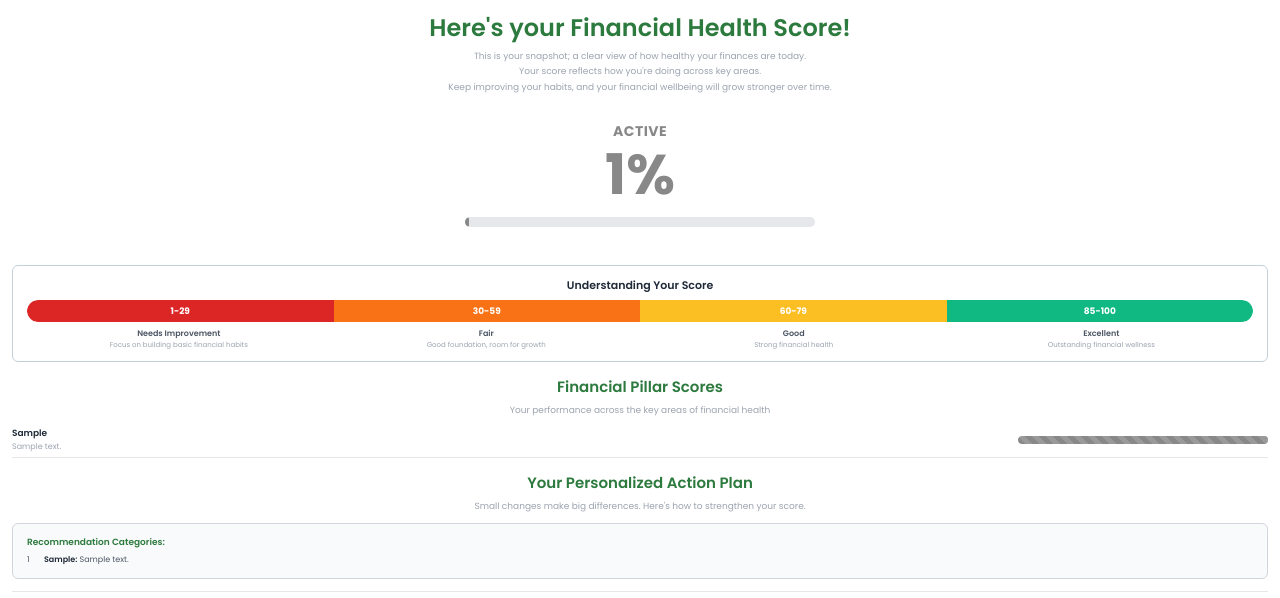
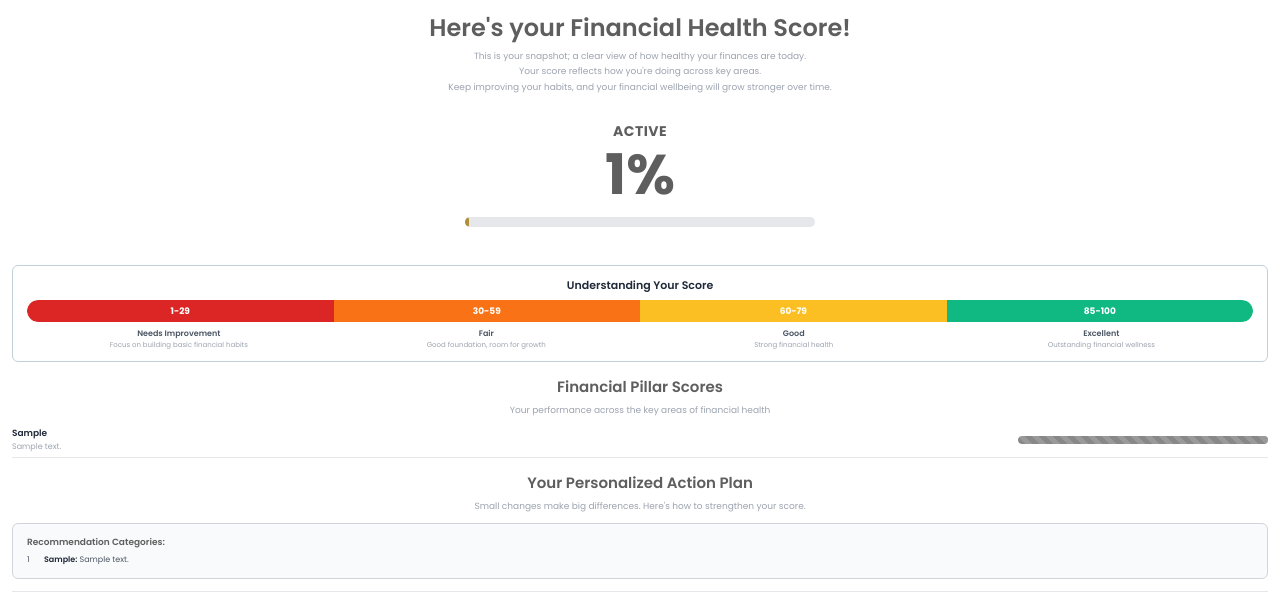
Before and after one commit to ahmadhassan91/uae-financial-backend, a Python web app: template app/reports/templates/financial_clinic_pdf_template.html in a window 1280 px wide. Shown: the part 50-648 px from the top of the page. Run offline with Jinja, Linux system fonts and the light colour scheme; the template is opened without the code that fills it: most values are stand-ins (such as "Sample title", 1, 10 or a date in 2020).

Commit message:
update pdf templete

```diff
--- a/app/reports/templates/financial_clinic_pdf_template.html
+++ b/app/reports/templates/financial_clinic_pdf_template.html
@@ -68,7 +68,7 @@
       .hero-title {
         font-size: 24px;
         font-weight: 600;
-        color: #2d7a3e;
+        color: #5e5e5e;
         margin-bottom: 8px;
         line-height: 1.2;
       }
@@ -216,7 +216,7 @@
       .section-title {
         font-size: 15px;
         font-weight: 600;
-        color: #2d7a3e;
+        color: #5e5e5e;
         text-align: center;
         margin: 14px 0 7px;
       }
@@ -310,7 +310,7 @@
       .recommendations-title {
         font-size: 9px;
         font-weight: 600;
-        color: #2d7a3e;
+        color: #5e5e5e;
         margin-bottom: 6px;
       }
 
@@ -477,16 +477,14 @@
 
       <!-- Score Display -->
       <div class="score-section">
-        <div class="score-label" style="color: {{ status_color }}">
-          {{ status_label }}
-        </div>
-        <div class="score-number" style="color: {{ status_color }}">
+        <div class="score-label" style="color: #5e5e5e">{{ status_label }}</div>
+        <div class="score-number" style="color: #5e5e5e">
           {{ total_score|round|int }}%
         </div>
         <div class="progress-bar">
           <div
             class="progress-fill"
-            style="width: {{ total_score }}%; background-color: {{ status_color }};"
+            style="width: {{ total_score }}%; background-color: #AF8F39;"
           ></div>
         </div>
       </div>
```
Also changed, not shown: app/reports/pdf_service.py (+12 -12 lines).
